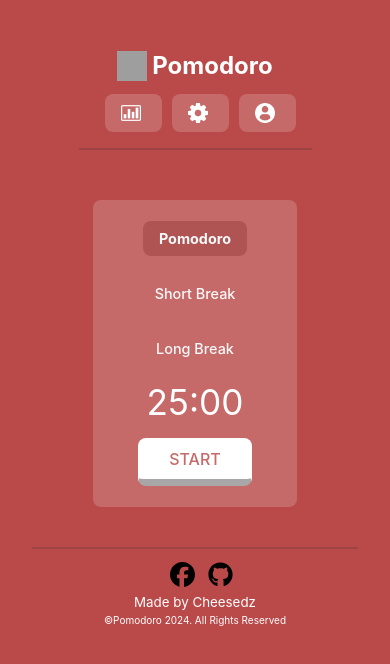
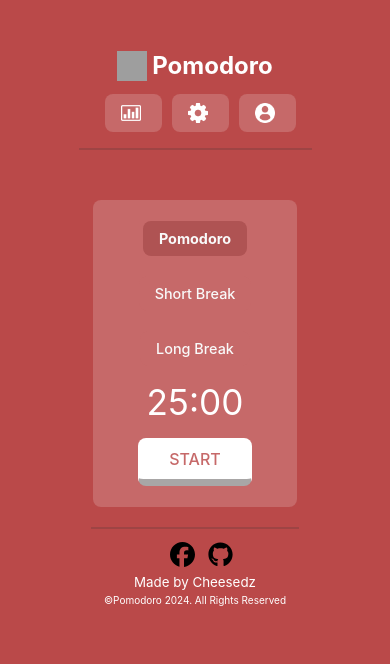
Before and after one commit to Cheesedz/pomodoro, a React (Vite) app: page / in a window 390 px wide. Shown: the top 664 px of the page. Built offline with nearby package versions, Linux system fonts and the light colour scheme; grey boxes are pictures that could not be loaded.

Commit message:
fix footer responsive

```diff
--- a/src/components/Footer.css
+++ b/src/components/Footer.css
@@ -13,9 +13,12 @@
     font-size: smaller;
 }
 
-@media (max-width: 735px) {
+@media (max-width: 768px) {
     .footer {
         font-size: smaller;
+        max-width: fit-content;
+        margin: auto;
+        margin-top: 20px;
     }
 
     .copy-right {
@@ -26,4 +29,9 @@
         width: 25px;
         height: 25px;;
     }
+
+    .footer div {
+        max-width: fit-content;
+        margin: auto
+    }
 }
```
